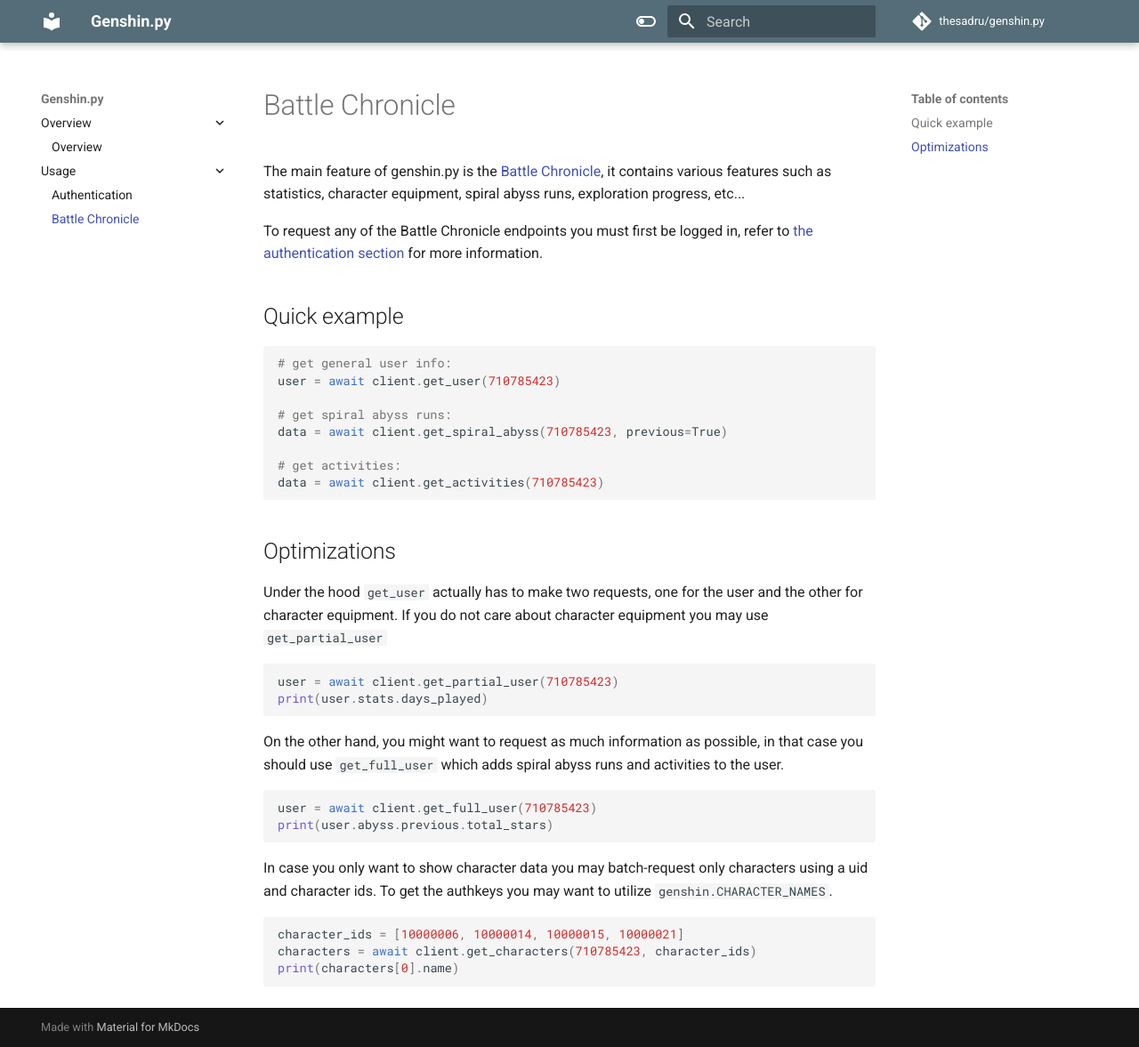
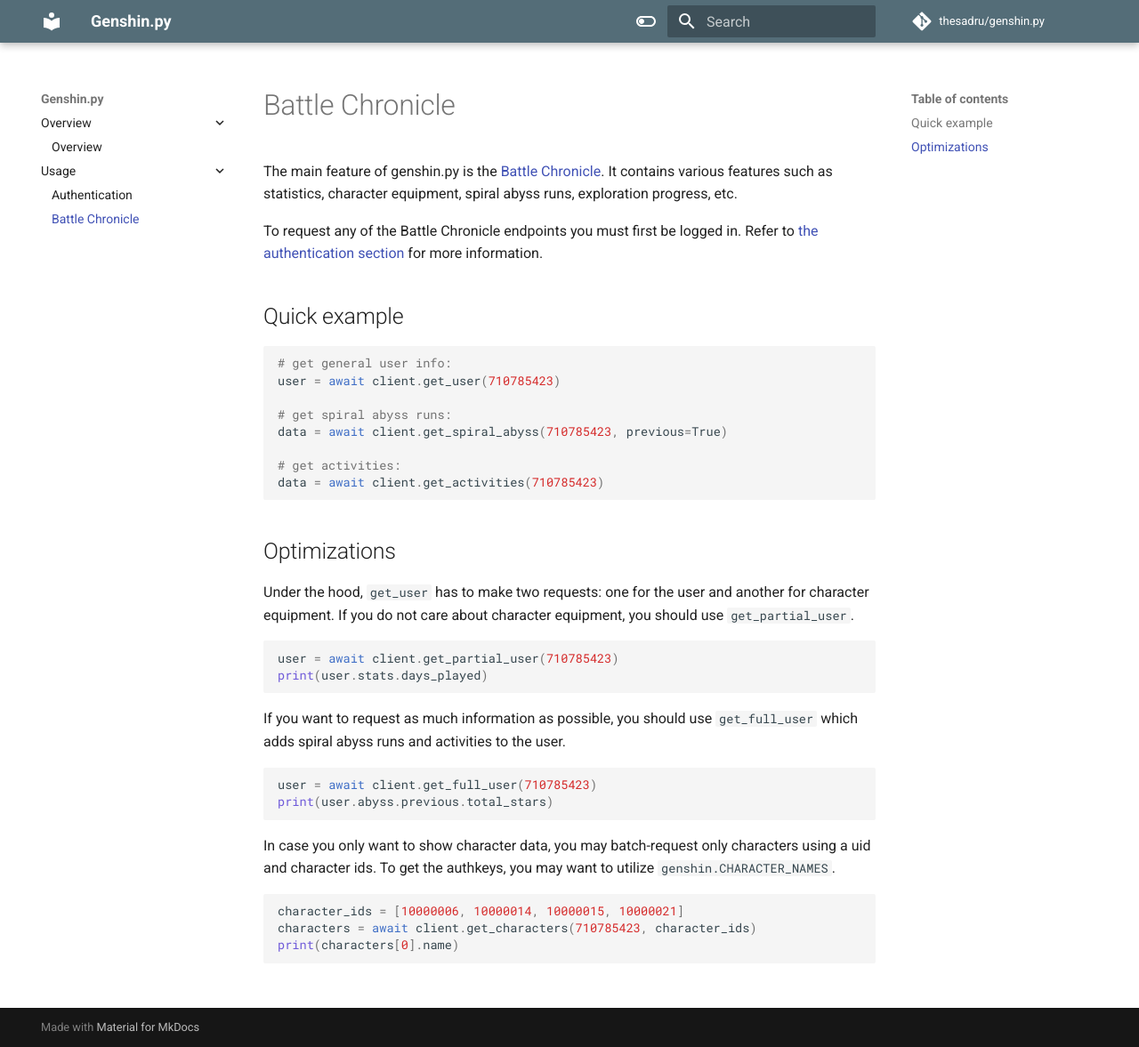
Before and after one commit to thesadru/genshin.py, an MkDocs documentation site: the page built from docs/battle_chronicle.md, in a window 1280 px wide and 1177 px high. Shown: the whole window at 89% size. Built offline with MkDocs 1.6.1 and Material for MkDocs 9.7.7, drawn with Linux system fonts in a browser that asks for light colours; comment, search, counter and statistics services are not loaded.

Commit message:
Update battle_chronicle.md

````diff
--- a/docs/battle_chronicle.md
+++ b/docs/battle_chronicle.md
@@ -1,8 +1,8 @@
 # Battle Chronicle
 
-The main feature of genshin.py is the [Battle Chronicle](https://webstatic-sea.hoyolab.com/app/community-game-records-sea/index.html#/ys), it contains various features such as statistics, character equipment, spiral abyss runs, exploration progress, etc...
+The main feature of genshin.py is the [Battle Chronicle](https://webstatic-sea.hoyolab.com/app/community-game-records-sea/index.html#/ys). It contains various features such as statistics, character equipment, spiral abyss runs, exploration progress, etc.
 
-To request any of the Battle Chronicle endpoints you must first be logged in, refer to [the authentication section](authentication.md) for more information.
+To request any of the Battle Chronicle endpoints you must first be logged in. Refer to [the authentication section](authentication.md) for more information.
 
 ## Quick example
 
@@ -19,21 +19,21 @@
 
 ## Optimizations
 
-Under the hood `get_user` actually has to make two requests, one for the user and the other for character equipment. If you do not care about character equipment you may use `get_partial_user`
+Under the hood, `get_user` has to make two requests: one for the user and another for character equipment. If you do not care about character equipment, you should use `get_partial_user`.
 
 ```py
 user = await client.get_partial_user(710785423)
 print(user.stats.days_played)
 ```
 
-On the other hand, you might want to request as much information as possible, in that case you should use `get_full_user` which adds spiral abyss runs and activities to the user.
+If you want to request as much information as possible, you should use `get_full_user` which adds spiral abyss runs and activities to the user.
 
 ```py
 user = await client.get_full_user(710785423)
 print(user.abyss.previous.total_stars)
 ```
 
-In case you only want to show character data you may batch-request only characters using a uid and character ids. To get the authkeys you may want to utilize `genshin.CHARACTER_NAMES`.
+In case you only want to show character data, you may batch-request only characters using a uid and character ids. To get the authkeys, you may want to utilize `genshin.CHARACTER_NAMES`.
 ```py
 character_ids = [10000006, 10000014, 10000015, 10000021]
 characters = await client.get_characters(710785423, character_ids)
````
